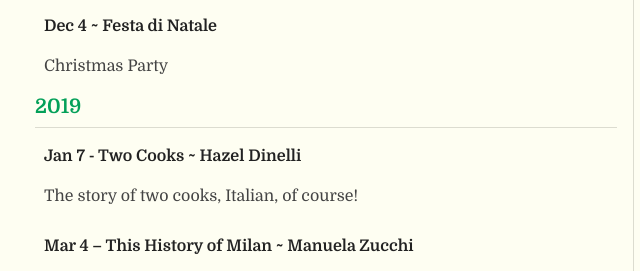
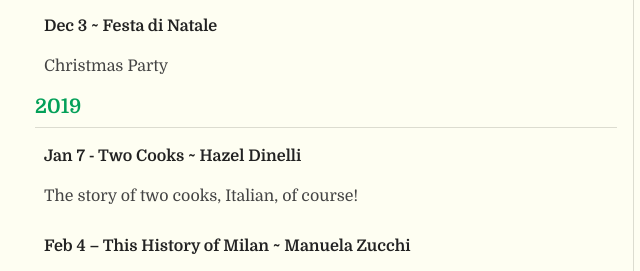
Before and after one commit to spencer/ringwoodangloitalian.co.uk, a website: page index.html in a window 1280 px wide. Shown: the part 589-860 px from the top of the page, 109-749 px from the left. Drawn offline with Linux system fonts and the light colour scheme.

Commit message:
make text corrections

```diff
--- a/index.html
+++ b/index.html
@@ -59,7 +59,7 @@ Two rival Baroque artists who together changed the face of Rome.   Bernini, it i
             <p>A long title for a unique presentation, not to be missed. Cassoni are beautifully decorated pieces of furniture that illustrate a particular time and place in Renaissance Italy.</p>
           </li>
           <li class="event upcoming" data-year="2018" data-month="12" data-day="3">
-            <h4>Dec 4 ~ Festa di Natale</h4>
+            <h4>Dec 3 ~ Festa di Natale</h4>
             <p>
               Christmas Party
             </p>
@@ -72,7 +72,7 @@ Two rival Baroque artists who together changed the face of Rome.   Bernini, it i
             <p>The story of two cooks, Italian, of course!</p>
           </li>
           <li class="event upcoming" data-year="2019" data-month="2" data-day="4">
-            <h4>Mar 4 – This History of Milan ~ Manuela Zucchi</h4>
+            <h4>Feb 4 – This History of Milan ~ Manuela Zucchi</h4>
             <p>Manuela, who teaches Italian to some of our members, is from Milan so is well qualified to tell us about her home town.</p>
           </li>
           <li class="event upcoming" data-year="2019" data-month="3" data-day="4">
```
